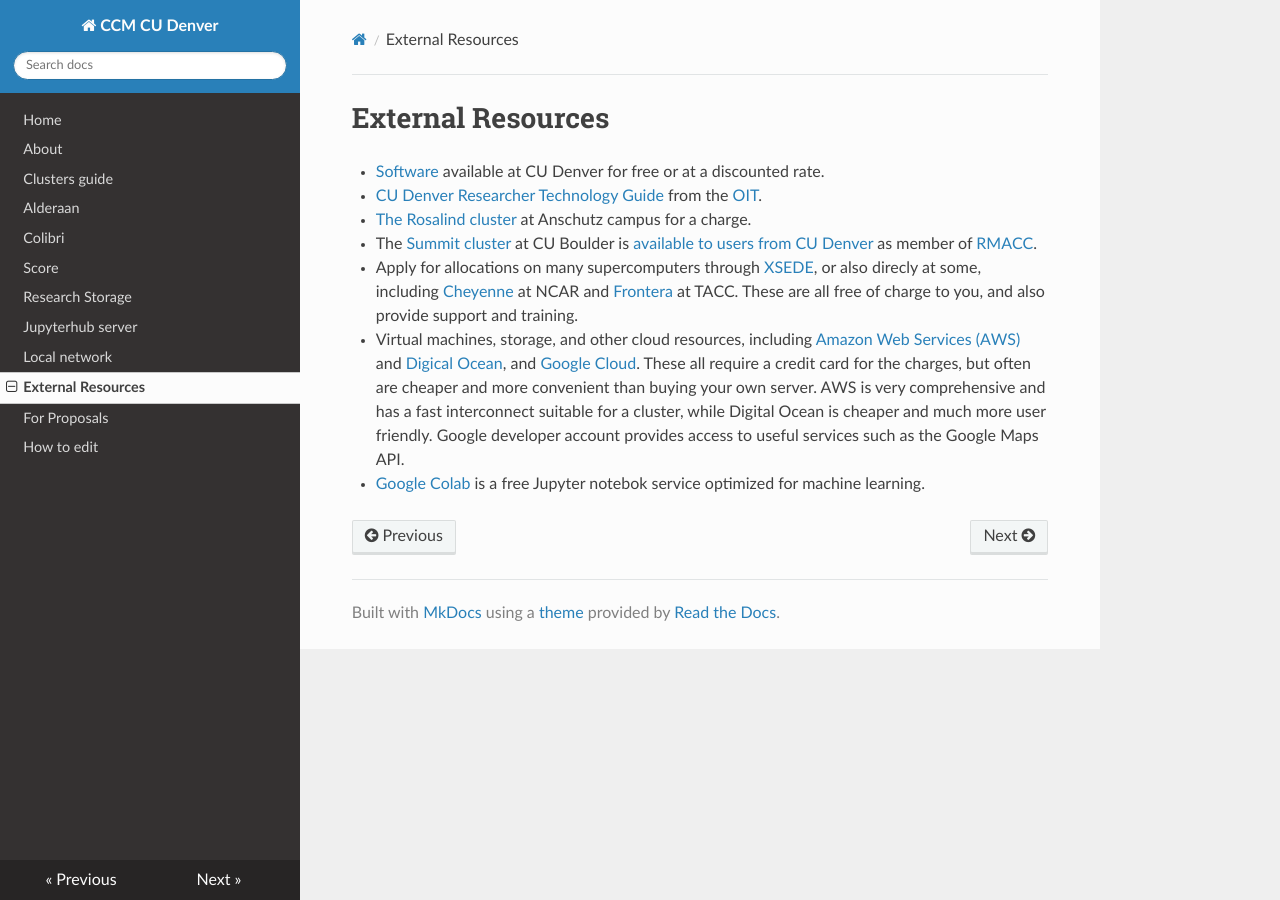
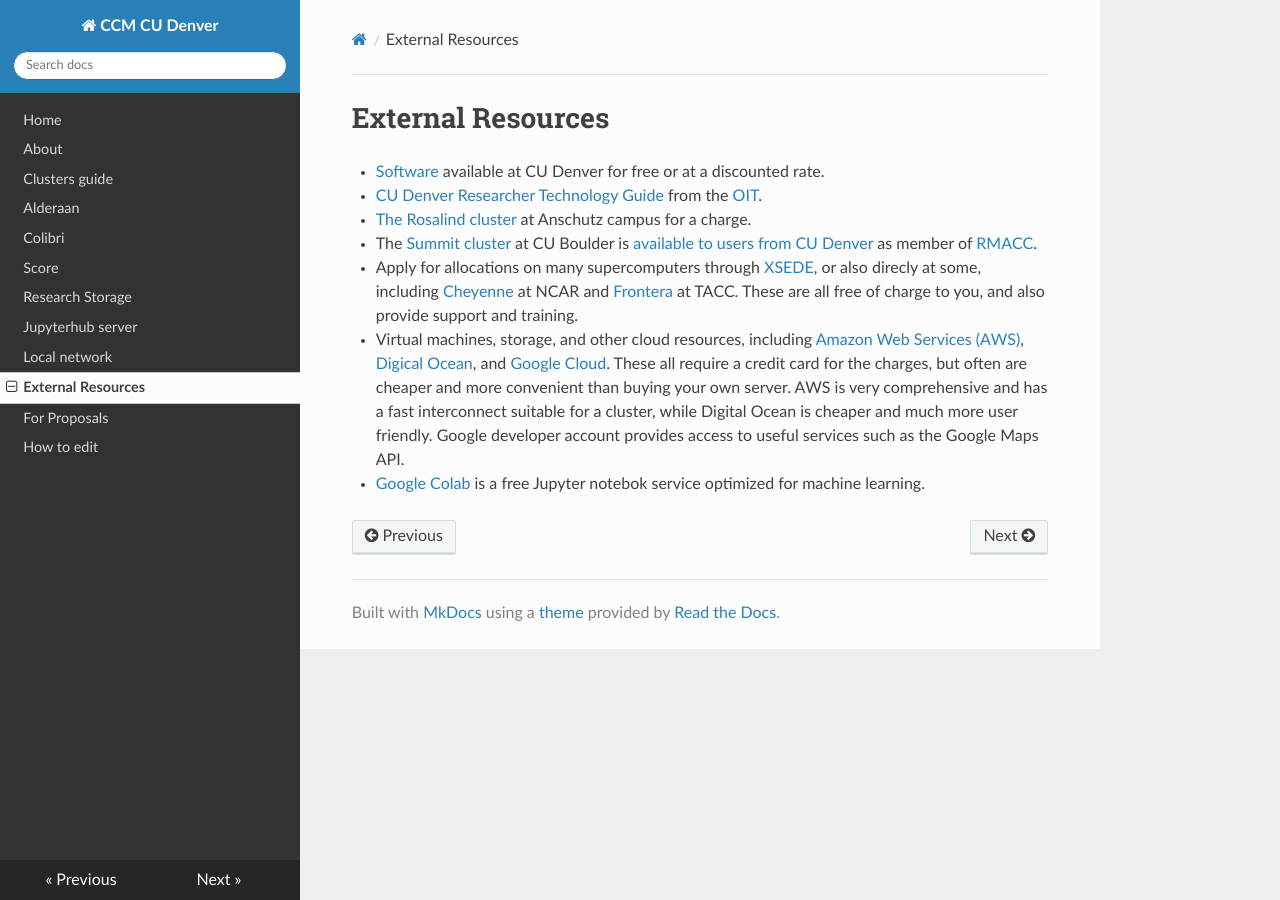
Before and after one commit to ccmucdenver/ccm-docs, an MkDocs documentation site: the page built from docs/external.md, in a window 1280 px wide. Built offline with MkDocs 1.6.1, drawn with Linux system fonts in a browser that asks for light colours; nearby versions of some CDN libraries.

Commit message:
Update external.md

```diff
--- a/docs/external.md
+++ b/docs/external.md
@@ -5,5 +5,5 @@
 * [The Rosalind cluster](https://www.ucdenver.edu/offices/office-of-information-technology/ticr-high-performance-computing) at Anschutz campus for a charge.
 * The [Summit cluster](https://www.colorado.edu/rc/resources/summit/specifications) at CU Boulder is [available to users from CU Denver](https://curc.readthedocs.io/en/latest/access/rmacc.html) as member of  [RMACC](https://rmacc.org).
 * Apply for allocations on many supercomputers through [XSEDE](https://www.xsede.org/for-users/getting-started), or also direcly at some, including [Cheyenne](https://www2.cisl.ucar.edu/user-support/allocations/university-allocations) at NCAR and [Frontera](https://frontera-portal.tacc.utexas.edu/allocations/) at TACC. These are all free of charge to you, and also provide support and training.
-* Virtual machines, storage, and other cloud resources, including [Amazon Web Services (AWS)](https://aws.amazon.com) and [Digical Ocean](https://www.digitalocean.com), and [Google Cloud](https://cloud.google.com). These all require a credit card for the charges, but often are cheaper and more convenient than buying your own server. AWS is very comprehensive and has a fast interconnect suitable for a cluster, while Digital Ocean is cheaper and much more user friendly. Google developer account provides access to useful services such as the Google Maps API.
+* Virtual machines, storage, and other cloud resources, including [Amazon Web Services (AWS)](https://aws.amazon.com), [Digical Ocean](https://www.digitalocean.com), and [Google Cloud](https://cloud.google.com). These all require a credit card for the charges, but often are cheaper and more convenient than buying your own server. AWS is very comprehensive and has a fast interconnect suitable for a cluster, while Digital Ocean is cheaper and much more user friendly. Google developer account provides access to useful services such as the Google Maps API.
 * [Google Colab](https://colab.research.google.com) is a free Jupyter notebok service optimized for machine learning.
```
